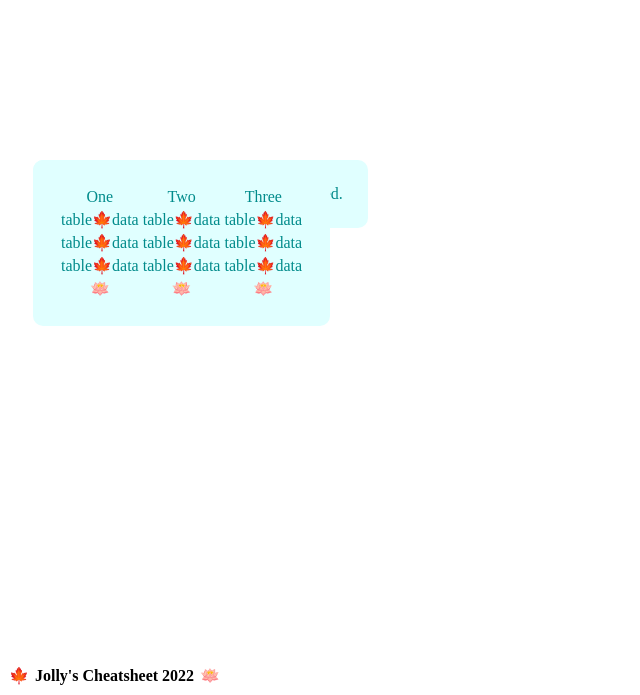
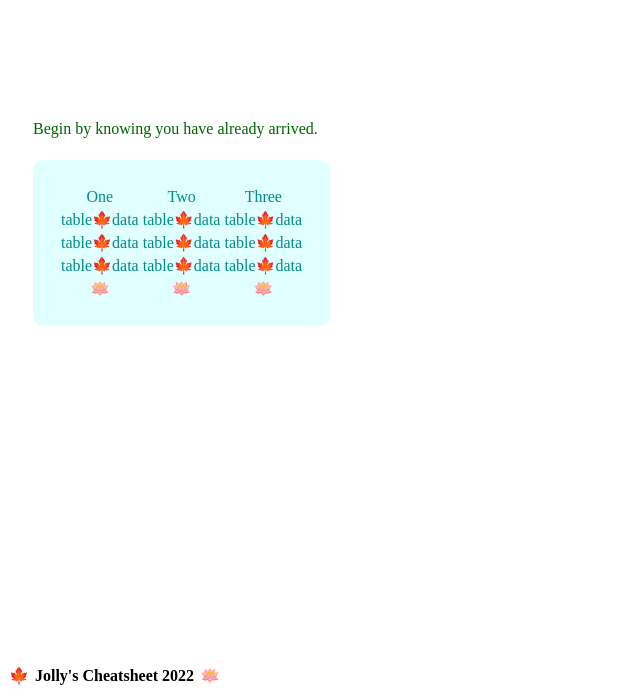
Before and after one commit to TheJollyLaMa/TheJollyLaMa.github.io, a plain HTML site: page index.html in a window 1280 px wide. Shown: the part 105-800 px from the top of the page, without its empty margins (0-640 px from the left). Drawn offline with Linux system fonts and the light colour scheme.

Commit message:
Update style.css

```diff
--- a/style.css
+++ b/style.css
@@ -20,8 +20,13 @@ li {
   display: inline;
   margin: 10px;
 }
-
-main table, p {
+#welcome_msg {
+  position: absolute;
+  margin: 25px;
+  top: 25%;
+  color: darkgreen;
+}
+main table {
   position: absolute;
   margin: 25px;
   top: 30%;
```
